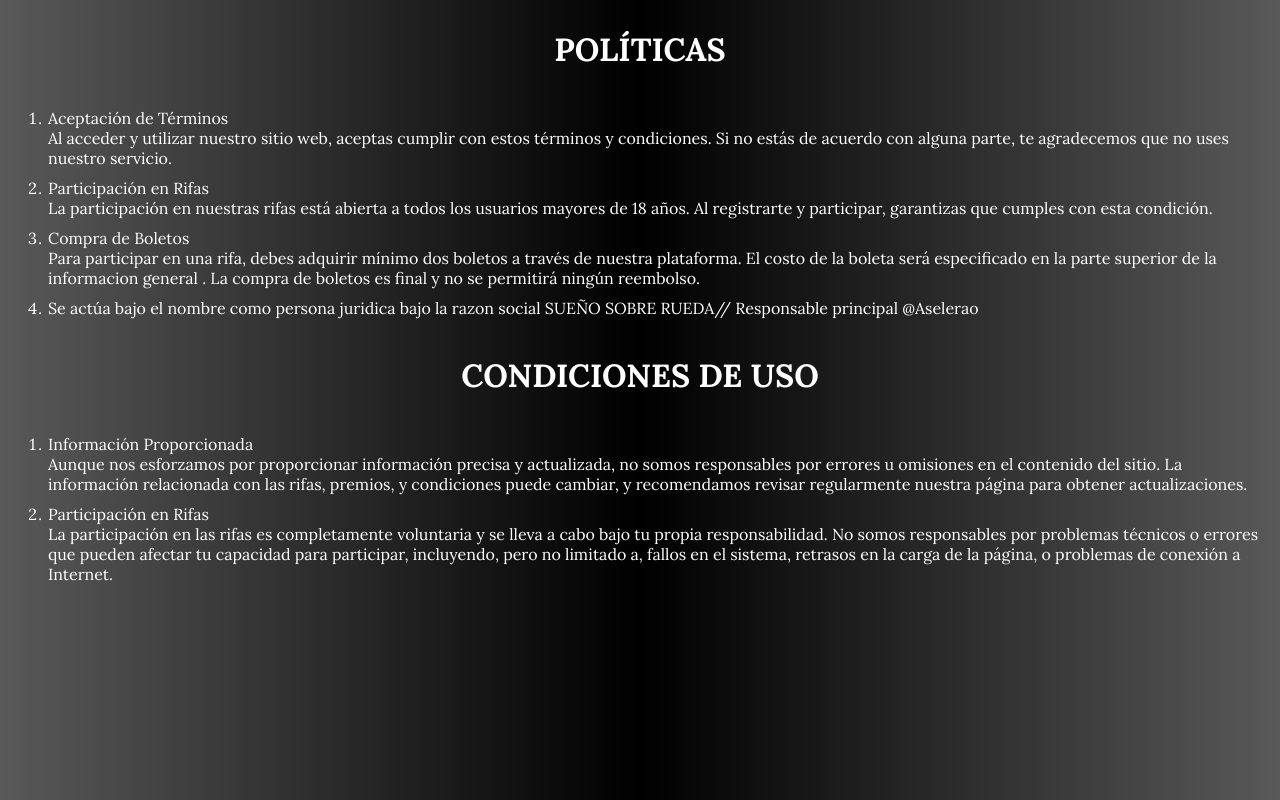
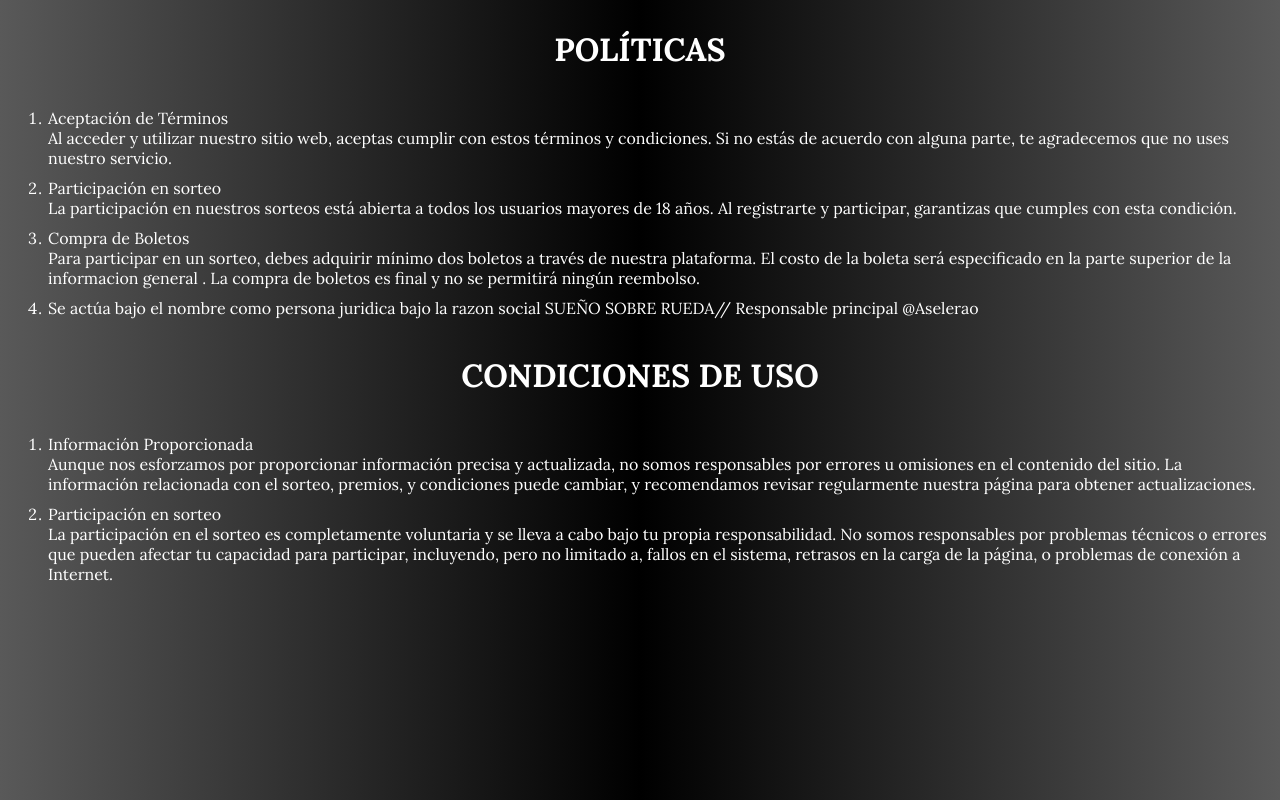
Before and after one commit to DuvanLT/Boletas, a website: page terminos-condiciones.html in a window 1280 px wide. Drawn offline with Linux system fonts and the light colour scheme; a web font is replaced by a local one.

Commit message:
fixing words

```diff
--- a/index.js
+++ b/index.js
@@ -191,7 +191,7 @@ app.post('/send', async (req, res) => {
           FACTURA SUEÑO EN RUEDAS
 =========================================
 
-GRAN RIFA N-MAX POR SUEÑO EN RUEDAS
+GRAN SORTEO N-MAX POR SUEÑO EN RUEDAS
 -----------------------------------------
 Fecha de emisión  : ${fechaColombia}
 Número de Factura : ${Date.now()}
--- a/terminos-condiciones.html
+++ b/terminos-condiciones.html
@@ -12,11 +12,11 @@
         <li>Aceptación de Términos <br>
             Al acceder y utilizar nuestro sitio web, aceptas cumplir con estos términos y condiciones. Si no estás de acuerdo con alguna parte, te agradecemos que no uses nuestro servicio.
             </li>
-        <li>Participación en Rifas <br>
-La participación en nuestras rifas está abierta a todos los usuarios mayores de 18 años. Al registrarte y participar, garantizas que cumples con esta condición.
+        <li>Participación en sorteo <br>
+La participación en nuestros sorteos está abierta a todos los usuarios mayores de 18 años. Al registrarte y participar, garantizas que cumples con esta condición.
             </li>
             <li>Compra de Boletos <br>
-                Para participar en una rifa, debes adquirir mínimo dos boletos a través de nuestra plataforma. El costo de la boleta  será especificado en la parte superior de la informacion general . La compra de boletos es final y no se permitirá ningún reembolso.
+                Para participar en un sorteo, debes adquirir mínimo dos boletos a través de nuestra plataforma. El costo de la boleta  será especificado en la parte superior de la informacion general . La compra de boletos es final y no se permitirá ningún reembolso.
                 </li>
                 <li>
                     Se actúa bajo el nombre como persona juridica bajo la razon social SUEÑO SOBRE RUEDA// Responsable principal @Aselerao
@@ -26,12 +26,12 @@ La participación en nuestras rifas está abierta a todos los usuarios mayores d
     <ol>
         <li>
             Información Proporcionada <br>
-Aunque nos esforzamos por proporcionar información precisa y actualizada, no somos responsables por errores u omisiones en el contenido del sitio. La información relacionada con las rifas, premios, y condiciones puede cambiar, y recomendamos revisar regularmente nuestra página para obtener actualizaciones.
+Aunque nos esforzamos por proporcionar información precisa y actualizada, no somos responsables por errores u omisiones en el contenido del sitio. La información relacionada con el sorteo, premios, y condiciones puede cambiar, y recomendamos revisar regularmente nuestra página para obtener actualizaciones.
 
         </li>
         <li>
-            Participación en Rifas <br>
-La participación en las rifas es completamente voluntaria y se lleva a cabo bajo tu propia responsabilidad. No somos responsables por problemas técnicos o errores que pueden afectar tu capacidad para participar, incluyendo, pero no limitado a, fallos en el sistema, retrasos en la carga de la página, o problemas de conexión a Internet.
+            Participación en sorteo <br>
+La participación en el sorteo es completamente voluntaria y se lleva a cabo bajo tu propia responsabilidad. No somos responsables por problemas técnicos o errores que pueden afectar tu capacidad para participar, incluyendo, pero no limitado a, fallos en el sistema, retrasos en la carga de la página, o problemas de conexión a Internet.
         </li>
     </ol>
 </body>
```
Also changed, not shown: index.html (+1 -1 lines).
